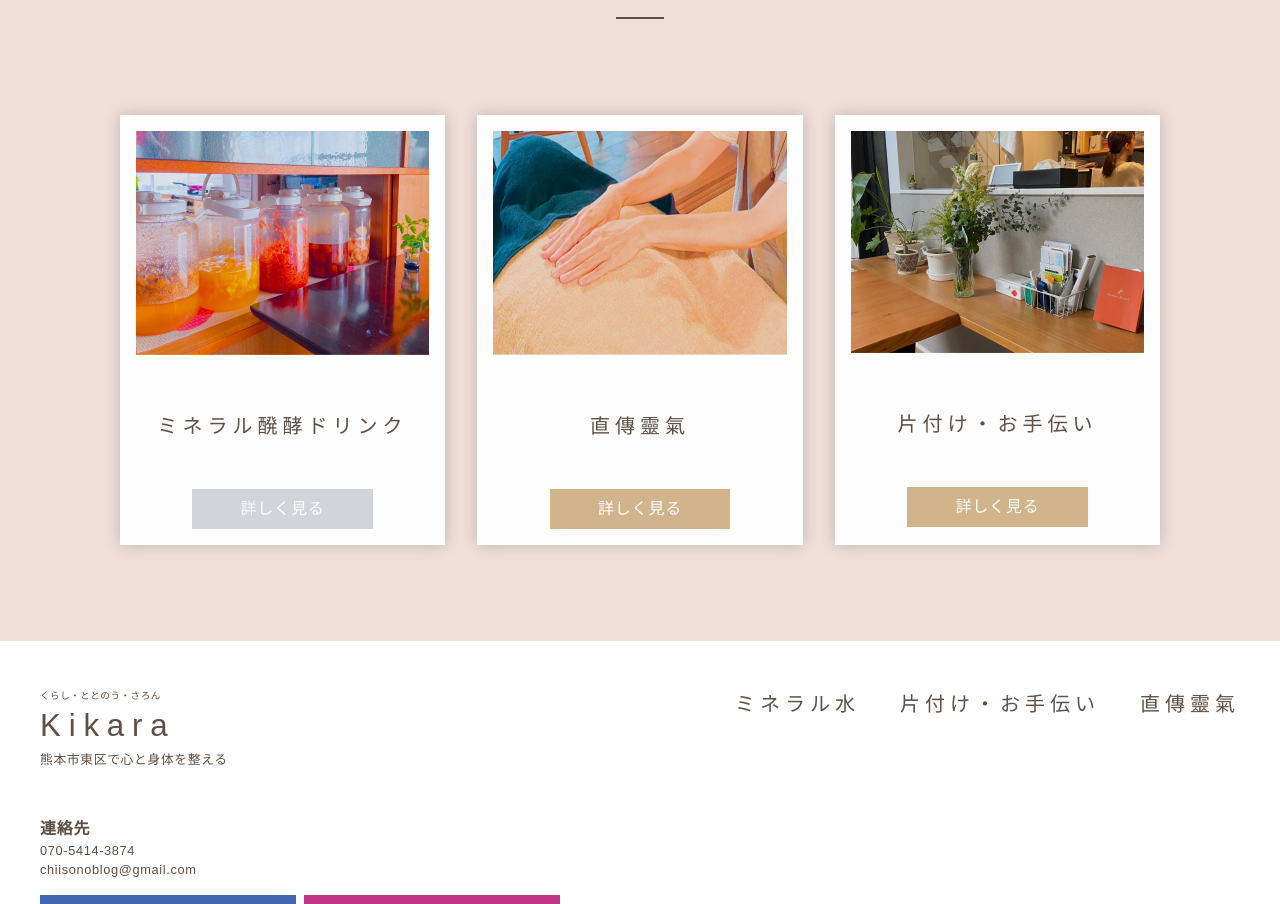
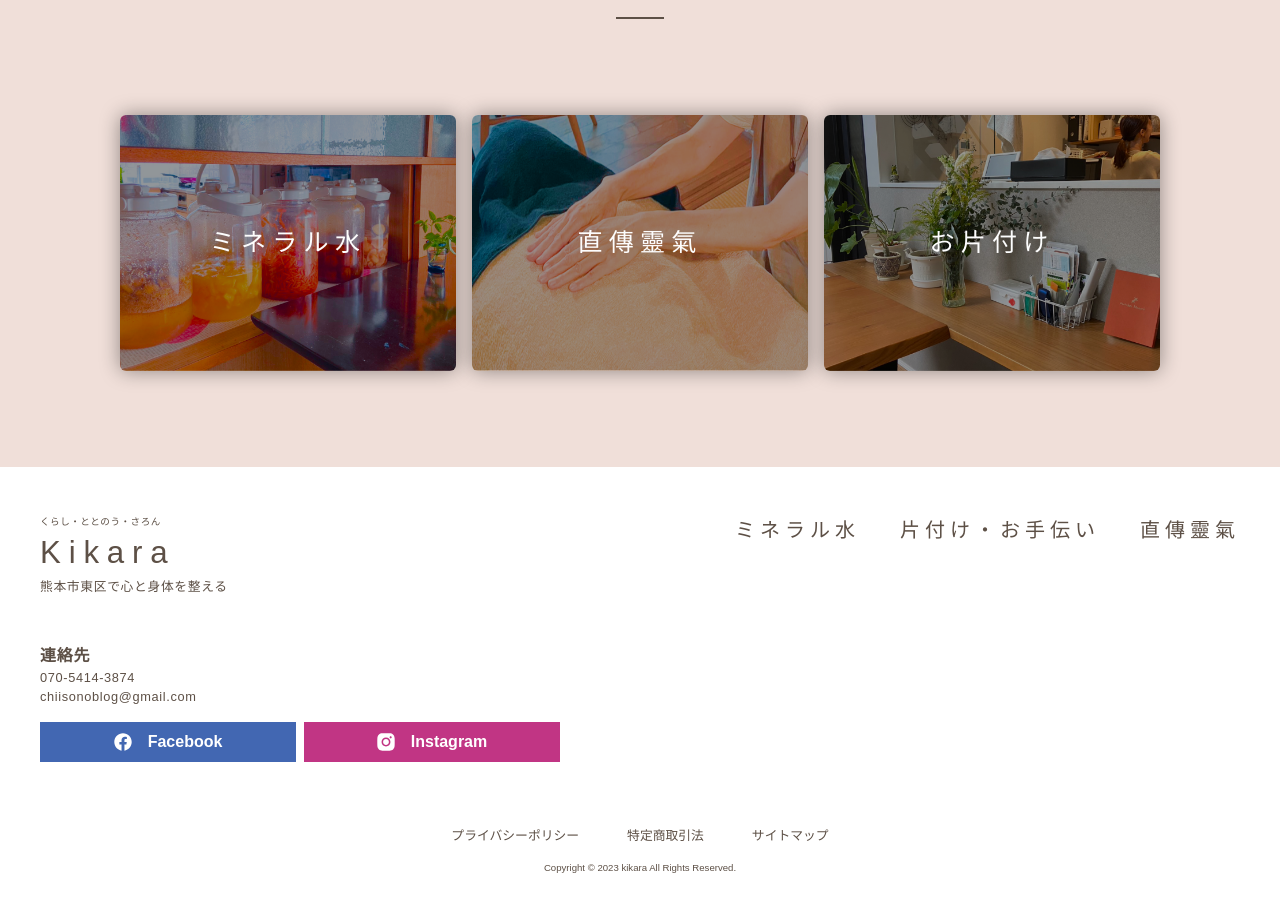
Before and after one commit to sanpicule/KikaraHP, a Next.js app: page /mineral in a window 1280 px wide. Shown: the part 3534-4438 px from the top of the page. Built offline with nearby package versions, Linux system fonts and the light colour scheme.

Commit message:
その他のサービスセクション修正

```diff
--- a/src/components/features/common/OtherServices.js
+++ b/src/components/features/common/OtherServices.js
@@ -11,7 +11,7 @@ const OtherServices = () => {
         <div className="w-12 h-0.1 bg-text-color"></div>
       </div>
       <div className="mt-24 max-w-[90%] md:w-[1040px] mx-auto">
-        <div className='flex flex-col gap-8 grow md:flex-row'>
+        <div className='flex flex-col gap-4 grow md:flex-row'>
           {otherServices.map((service) => (
             <ServiceCard
               key={service.service}
--- a/src/components/features/common/ServiceCard.js
+++ b/src/components/features/common/ServiceCard.js
@@ -28,30 +28,19 @@ sanitizedPathname = sanitizedPathname.replace(/\/detail$/i, '')
   }
 
   return (
-    <div className='flex grow gap-2 text-center py-4 px-4 bg-main-color shadow-[0_0_15px_0_rgba(0,0,0,0.2)] md:flex-col'>
+    <div className='relative w-1/3 shadow-[0_0_20px_0_rgba(0,0,0,0.4)] md:flex-col overflow-hidden rounded-md'>
+      <Link href={`/${service}`}>
         <Image
           src={serviceImage}
-        alt="特徴番号"
-        className='w-1/3 md:w-full'
+          alt={`${title}の背景画像`}
+          className='transition duration-500 w-full h-full hover:scale-125'
           style={{
             objectFit: 'cover',
-          filter: "brightness(0.9)"
+            filter: "brightness(0.6)"
           }}
         />
-      <div className='mx-auto'>
-        <h4 className='mt-12'>{title}</h4>
-        {service !== sanitizedPathname ? (
-            <Link href={`/${service}`}>
-              <button className='py-2 px-12 mt-12 bg-accent-color text-main-color transition duration-300 hover:opacity-50'>
-                <p>詳しく見る</p>
-              </button>
+        <h4 className='absolute top-1/2 left-1/2 z-50 -translate-x-1/2 -translate-y-1/2 text-main-color text-2xl text-center'>{title}</h4>
       </Link>
-          ) : (
-            <button disabled className='py-2 px-12 mt-12 bg-gray-300 text-main-color'>
-              <p>詳しく見る</p>
-            </button>
-          )}
-      </div>
     </div>
   )
 }
--- a/src/data/otherServices.json
+++ b/src/data/otherServices.json
@@ -1,7 +1,7 @@
 [
   {
     "service": "mineral",
-    "title": "ミネラル醗酵ドリンク"
+    "title": "ミネラル水"
   },
   {
     "service": "reiki",
@@ -9,6 +9,6 @@
   },
   {
     "service": "tidying",
-    "title": "片付け・お手伝い"
+    "title": "お片付け"
   }
 ]
```
Lines whose indentation alone changed are shown as unchanged.
